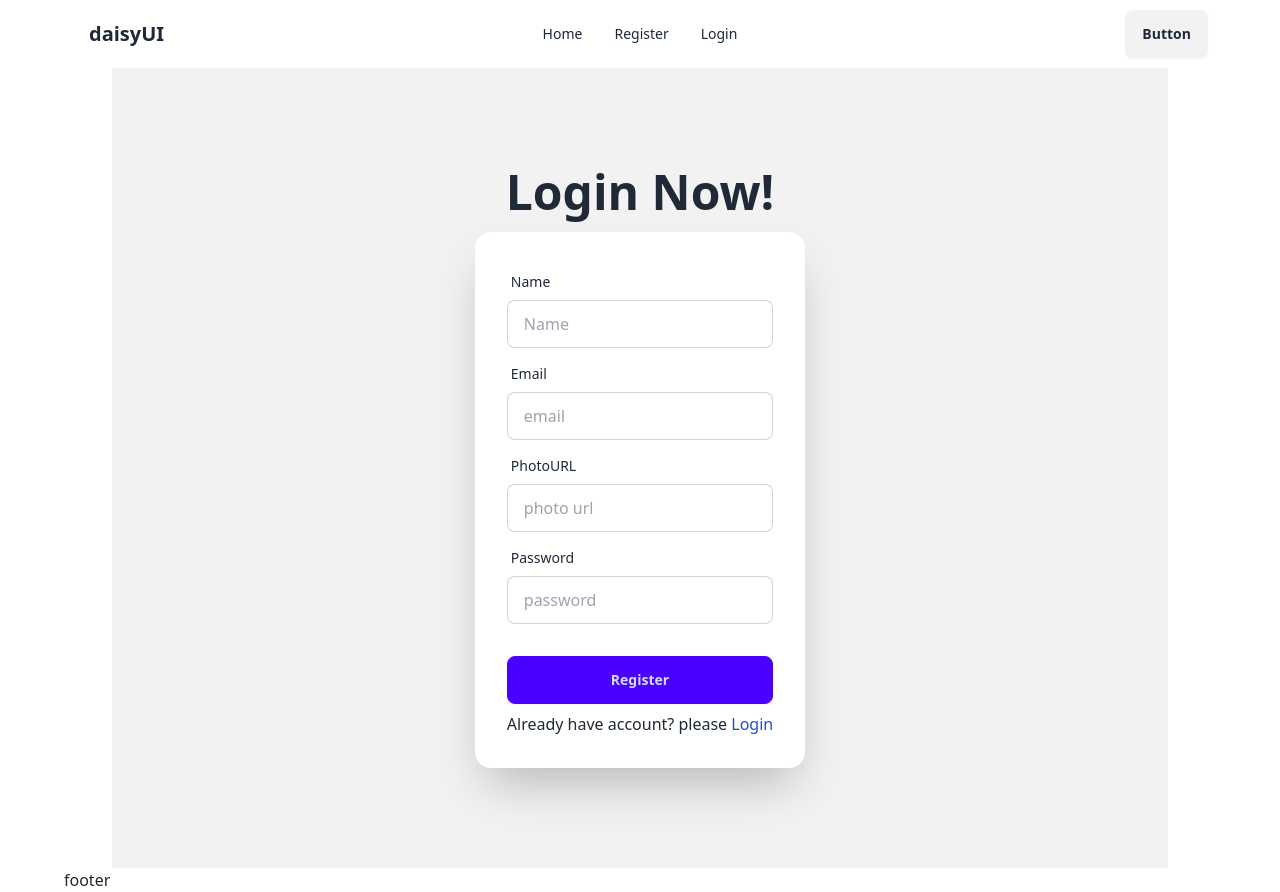
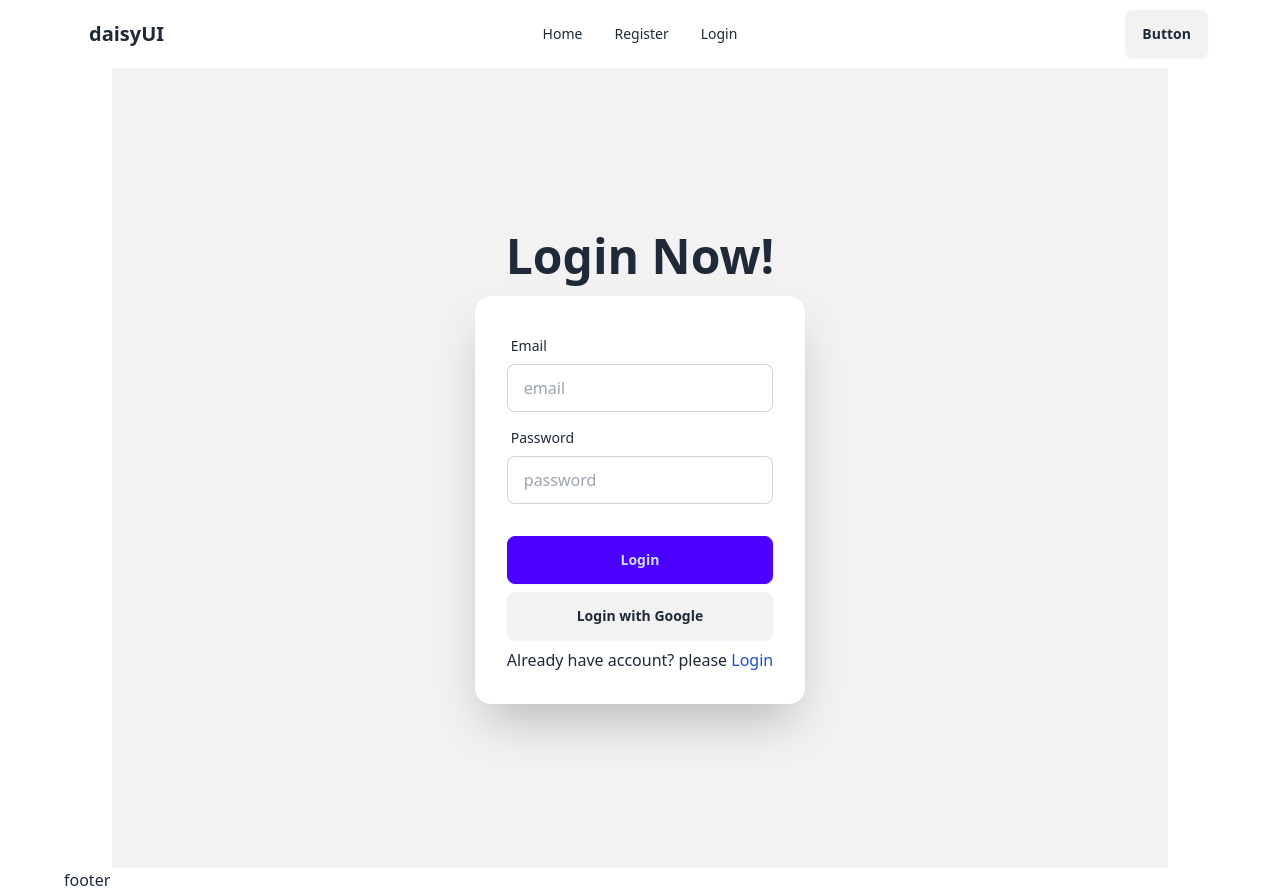
Before and after one commit to johhny47/sports-equipment-client, a React (Vite) app: page /login in a window 1280 px wide. Built offline with nearby package versions, Linux system fonts and the light colour scheme.

Commit message:
add register page

```diff
--- a/package.json
+++ b/package.json
@@ -10,6 +10,7 @@
     "preview": "vite preview"
   },
   "dependencies": {
+    "firebase": "^11.0.2",
     "localforage": "^1.10.0",
     "match-sorter": "^8.0.0",
     "react": "^18.3.1",
--- /dev/null
+++ b/src/component/AuthProvider/AuthProvider.jsx
@@ -0,0 +1,41 @@
+import { createContext } from "react";
+import auth from "../../firebase.config";
+import { createUserWithEmailAndPassword, GoogleAuthProvider, signInWithEmailAndPassword, signInWithPopup } from "firebase/auth";
+
+export const authContext = createContext();
+const AuthProvider = ({children}) => {
+    const googleProvider = new GoogleAuthProvider()
+
+    const handleRegister =(email,password)=>
+        {
+         return createUserWithEmailAndPassword(auth,email,password)
+
+        }
+
+        const handleLogin = (email,passward)=>{
+          return signInWithEmailAndPassword(auth,email,passward)
+        }
+
+        const handleGoogleLogin =()=>{
+            return signInWithPopup(auth, googleProvider)
+          }
+
+  const authInfo ={
+    handleRegister,
+    handleLogin,
+    handleGoogleLogin
+
+
+
+  }
+
+
+    return (
+        <authContext.Provider value={authInfo}>
+            {children}
+        </authContext.Provider>
+
+    );
+};
+
+export default AuthProvider;
--- a/src/component/Login.jsx
+++ b/src/component/Login.jsx
@@ -1,7 +1,29 @@
+import { useContext } from "react";
 import { Link } from "react-router-dom";
+import { authContext } from "./AuthProvider/AuthProvider";
+
 
 
 const Login = () => {
+  const {handleGoogleLogin,handleLogin} = useContext(authContext);
+  const handleSubmit =(e)=>{
+    e.preventDefault();
+    const name = e.target.name.value
+        const email = e.target.email.value
+        const password = e.target.password.value
+        handleLogin(email,password)
+        .then(res=>{
+          console.log("login suscces");
+        })
+        .catch(err=>
+        setError(err.message)
+        )
+
+
+
+
+  }
+
     return (
         <div className="hero bg-base-200 min-h-screen ">
         <div className="hero-content flex-col ">
@@ -10,25 +32,15 @@ const Login = () => {
 
           </div>
           <div className="card bg-base-100 w-full max-w-sm shrink-0 shadow-2xl">
-            <form  className="card-body">
-              <div className="form-control">
-                <label className="label">
-                  <span className="label-text">Name</span>
-                </label>
-                <input type="text" name="name" placeholder="Name" className="input input-bordered" required />
-              </div>
+            <form onSubmit={handleSubmit}  className="card-body">
+
               <div className="form-control">
                 <label className="label">
                   <span className="label-text">Email</span>
                 </label>
                 <input type="email" name="email" placeholder="email" className="input input-bordered" required />
               </div>
-              <div className="form-control">
-                <label className="label">
-                  <span className="label-text">PhotoURL</span>
-                </label>
-                <input type="text" name="photourl" placeholder="photo url" className="input input-bordered" required />
-              </div>
+
               <div className="form-control">
                 <label className="label">
                   <span className="label-text">Password</span>
@@ -38,7 +50,8 @@ const Login = () => {
 
               </div>
               <div className="form-control mt-6">
-                <button className="btn btn-primary">Register</button>
+                <button className="btn btn-primary">Login</button>
+                <button onClick={handleGoogleLogin} className="btn  mt-2"> <div className='flex'  >Login with Google</div></button>
               </div>
               <p>Already have account? please <Link to="/login"><span className="text-blue-700">Login</span></Link> </p>
             </form>
--- a/src/component/Register.jsx
+++ b/src/component/Register.jsx
@@ -1,7 +1,45 @@
+
+import { useContext, useEffect, useState } from "react";
+import { authContext } from "./AuthProvider/AuthProvider";
 import { Link } from "react-router-dom";
 
 
+
 const Register = () => {
+    const {handleRegister,mannageProfile}=useContext(authContext)
+    const [error,setError]=useState("")
+
+    const handleSubmit =(e)=>
+    {
+        e.preventDefault();
+
+        const name = e.target.name.value
+        const email = e.target.email.value
+        const password = e.target.password.value
+        const photoURL =  e.target.photourl.value
+        handleRegister(email,password)
+        .then(res=>{
+            console.log(name,photoURL)
+        })
+
+        console.log(name,email,password)
+        if(password.length < 6){
+            setError("password must contain at least 6 charcter")
+            return;
+       }
+        if(!/[a-z]/.test(password)){
+            setError("password must contain at least one lowercase")
+            return;
+       }
+        if(!/[A-Z]/.test(password)){
+            setError("password must contain at least one upperrcase")
+             return;
+        }
+      }
+    useEffect(()=>{
+      document.title = "Sports | Register"
+     },[])
+
     return (
         <div className="hero bg-base-200 min-h-screen ">
         <div className="hero-content flex-col ">
@@ -10,7 +48,7 @@ const Register = () => {
 
           </div>
           <div className="card bg-base-100 w-full max-w-sm shrink-0 shadow-2xl">
-            <form  className="card-body">
+            <form onSubmit={handleSubmit}  className="card-body">
               <div className="form-control">
                 <label className="label">
                   <span className="label-text">Name</span>
@@ -42,13 +80,13 @@ const Register = () => {
               </div>
               <p>Already have account? please <Link to="/login"><span className="text-blue-700">Login</span></Link> </p>
             </form>
-
+            {error && <p className="text-red-500">{error}</p>}
 
           </div>
 
         </div>
       </div>
     );
-};
+  };
 
 export default Register;
--- /dev/null
+++ b/src/firebase.config.js
@@ -0,0 +1,24 @@
+// Import the functions you need from the SDKs you need
+import { initializeApp } from "firebase/app";
+import { getAnalytics } from "firebase/analytics";
+import { getAuth } from "firebase/auth";
+// TODO: Add SDKs for Firebase products that you want to use
+// https://firebase.google.com/docs/web/setup#available-libraries
+
+// Your web app's Firebase configuration
+// For Firebase JS SDK v7.20.0 and later, measurementId is optional
+const firebaseConfig = {
+  apiKey: "AIzaSyAQYU_9HXx2P_LvI5rZBcXb2YxjPqMVsng",
+  authDomain: "assignment10-e2e4f.firebaseapp.com",
+  projectId: "assignment10-e2e4f",
+  storageBucket: "assignment10-e2e4f.firebasestorage.app",
+  messagingSenderId: "752926377214",
+  appId: "1:752926377214:web:e1e6232cc8f8f5bf79d1af",
+  measurementId: "G-TEPDHYT3RC"
+};
+
+// Initialize Firebase
+const app = initializeApp(firebaseConfig);
+const analytics = getAnalytics(app);
+const auth = getAuth(app)
+export default auth;
--- a/src/main.jsx
+++ b/src/main.jsx
@@ -4,10 +4,13 @@ import './index.css'
 
 import { RouterProvider } from 'react-router-dom'
 import router from './route/route'
+import AuthProvider from './component/AuthProvider/AuthProvider'
 
 
 createRoot(document.getElementById('root')).render(
   <StrictMode>
-  <RouterProvider router={router}></RouterProvider>
+ <AuthProvider>
+ <RouterProvider router={router}></RouterProvider>
+ </AuthProvider>
   </StrictMode>,
 )
--- a/src/page/Home.jsx
+++ b/src/page/Home.jsx
@@ -1,6 +1,8 @@
+
 
 
 const Home = () => {
+
     return (
         <div>
             <h1>home</h1>
```
Also changed, not shown: 1 other file (tests, documents, lock files or other folders).
